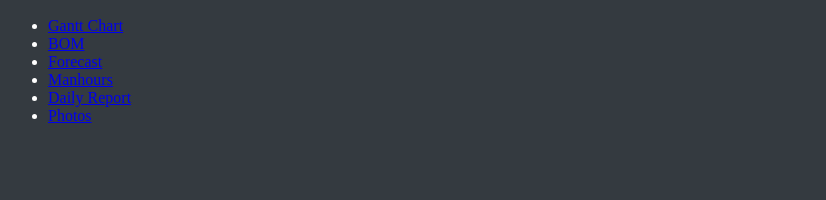
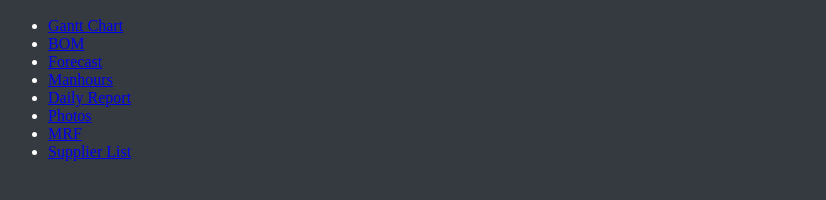
Before and after one commit to CLUrsabia/myPortfolio, a plain HTML site: page public/projSbitc.html in a window 1280 px wide. Shown: the part 136-336 px from the top of the page, without its empty margins (0-826 px from the left). Drawn offline with Linux system fonts and the light colour scheme.

Commit message:
Update projSbitc.html

```diff
--- a/public/projSbitc.html
+++ b/public/projSbitc.html
@@ -30,6 +30,8 @@
     <li><a href="https://docs.google.com/spreadsheets/d/1NvtGakAyJ6q3R1ZPTajwvgW-PNYdfMR2/edit?usp=drive_link&ouid=107284345958391725622&rtpof=true&sd=true" target="_blank">Manhours</a></li>
     <li><a href="https://drive.google.com/drive/folders/1qawXdBw5Qcf8JQMYd1PG4kWem2ygUZEs?usp=drive_link" target="_blank">Daily Report</a></li>
     <li><a href="https://drive.google.com/drive/folders/1PqRjrjfsPggSv2LHiGlG0Bjrd6oHuKrV?usp=drive_link" target="_blank">Photos</a></li>
+    <li><a href="https://docs.google.com/spreadsheets/d/1Qv299s55BVIP0vMOzAb95uNFMc31rvUM0P6KHbs_mts/edit?usp=drive_link" target="_blank">MRF</a></li>
+    <li><a href="https://docs.google.com/spreadsheets/d/1F7GxUVqS1SFVBv4VLPIUvmDfxjrgBjaP3V-8eVPhCds/edit?usp=drive_link" target="_blank">Supplier List</a></li>
   </ul>
 </body>
 </html>
```
